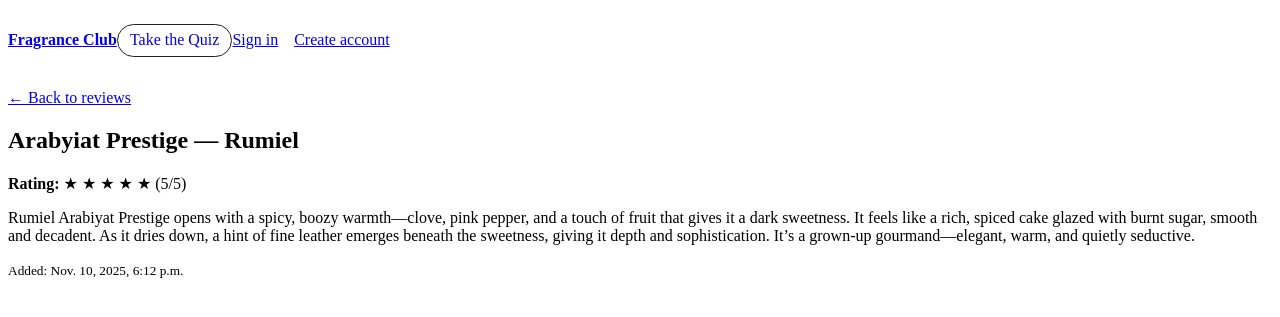
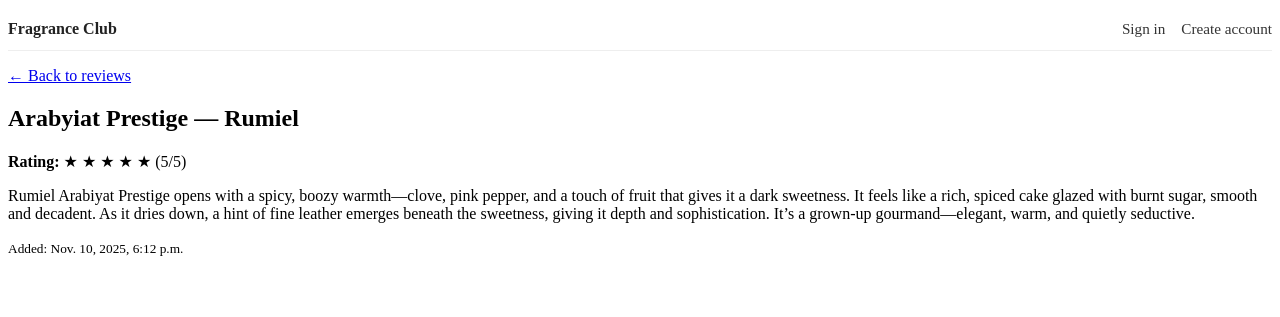
Before and after one commit to AlexandraSelby/django_project, a Django app: page /reviews/3/ in a window 1280 px wide. Shown: the top 317 px of the page. Run offline with Django 5.2, Linux system fonts and the light colour scheme; data comes from the database, SQL or seed files in the repository.

Commit message:
chore: tidy up navbar layout and remove redundant 'Take the Quiz' button

```diff
--- a/reviews/static/reviews/css/reviews.css
+++ b/reviews/static/reviews/css/reviews.css
@@ -1,7 +1,3 @@
-
-/* =========================================
-   STEP 2 — HERO SECTION STYLES
-   ========================================= */
 
 /* The main hero container */
 .hero-section {
@@ -54,3 +50,80 @@
     transform: translateY(0);
     box-shadow: 0 4px 10px rgba(180, 92, 218, 0.3);
 }
+
+/* "Latest Community Reviews" heading */
+.section-heading {
+    font-size: 1.5rem;
+    margin: 0 0 1.5rem;
+    letter-spacing: 0.04em;
+}
+
+/* Container for all review cards */
+.review-list {
+    display: grid;
+    grid-template-columns: 1fr;  /* 1 column on mobile by default */
+    gap: 1.5rem;                 /* space between cards */
+}
+
+/* 2 columns on small/medium screens */
+@media (min-width: 600px) {
+    .review-list {
+        grid-template-columns: repeat(2, minmax(0, 1fr));
+    }
+}
+
+/* 3 columns on large screens */
+@media (min-width: 992px) {
+    .review-list {
+        grid-template-columns: repeat(3, minmax(0, 1fr));
+    }
+}
+/* =========================================
+   NAVIGATION BAR
+   ========================================= */
+
+.site-nav {
+    border-bottom: 1px solid #eee;
+    margin-bottom: 1rem;
+    background: #ffffff;
+}
+
+.site-nav-inner {
+    display: flex;
+    justify-content: space-between;
+    align-items: center;
+    padding: 0.75rem 0;
+}
+
+/* Brand / logo link */
+.site-logo {
+    font-weight: 600;
+    text-decoration: none;
+    color: #222;
+}
+
+.site-logo:hover,
+.site-logo:focus {
+    text-decoration: underline;
+}
+
+/* Nav links list */
+.site-nav-links {
+    list-style: none;
+    display: flex;
+    gap: 1rem;
+    margin: 0;
+    padding: 0;
+    font-size: 0.95rem;
+}
+
+/* Links inside the nav */
+.site-nav-links a {
+    text-decoration: none;
+    color: #333;
+}
+
+.site-nav-links a:hover,
+.site-nav-links a:focus {
+    text-decoration: underline;
+}
--- a/reviews/templates/reviews/base.html
+++ b/reviews/templates/reviews/base.html
@@ -13,26 +13,19 @@
 </head>
 
 <body>
+ {# ----------------------------------------------------- #}
+  {# Primary navigation bar — shown on every page          #}
+  {# Uses .container for width and flex layout via CSS     #}
+  {# ----------------------------------------------------- #}
 
-  {# ----------------------------------------------------- #}
-  {# Primary navigation bar — displayed on every page      #}
-  {# Inline styles kept here for now, external CSS used    #}
-  {# only for the Reviews app layout + styling.            #}
-  {# ----------------------------------------------------- #}
-  <nav aria-label="Primary" style="display:flex;justify-content:space-between;align-items:center;padding:1rem 0;">
-    <div class="container" style="display:flex;justify-content:space-between;align-items:center;">
+  <nav class="site-nav" aria-label="Primary">
+    <div class="container site-nav-inner">
 
-        {# Home link #}
-        <a href="{% url 'reviews:home' %}" style="font-weight:600;">Fragrance Club</a>
-
-        {# Link to the external fragrance quiz app #}
-        <a href="https://fragrance-quiz-27faab65c010.herokuapp.com/" target="_blank" rel="noopener"
-        style="padding:0.4rem 0.75rem; border:1px solid #222; border-radius:999px; text-decoration:none;">
-            Take the Quiz
-        </a>
+        {# Home / brand link #}
+        <a href="{% url 'reviews:home' %}" class="site-logo">Fragrance Club</a>
 
         {# Navigation menu (changes depending on login state) #}
-        <ul style="list-style:none;display:flex;gap:1rem;margin:0;padding:0;">
+        <ul class="site-nav-links">
             {% if user.is_authenticated %}
 
                 {# Link to create a new review #}
```
